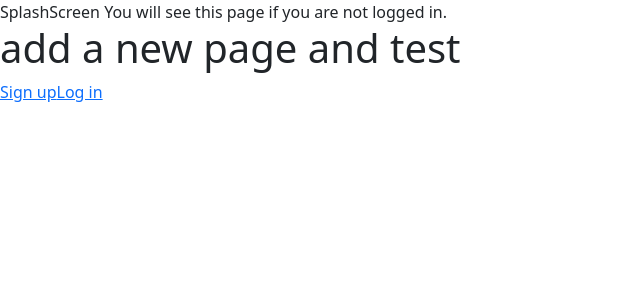
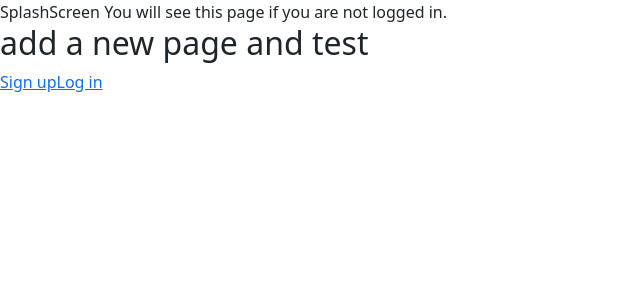
Before and after one commit to MICHAELMUNAVU83/greenr-frontend, a React (Create React App) app: page / in a window 1280 px wide. Shown: the top 300 px of the page, without its empty margins (0-640 px from the left). Built offline with nearby package versions, Linux system fonts and the light colour scheme; no server answers.

Commit message:
font size

```diff
--- a/src/Pages/SplashScreen.js
+++ b/src/Pages/SplashScreen.js
@@ -5,7 +5,7 @@ function SplashScreen() {
   return (
     <div>
       SplashScreen You will see this page if you are not logged in.
-    <h1> add a new page and test </h1>
+    <h2> add a new page and test </h2>
       <Link to="/signup">Sign up</Link>
       <Link to="/login">Log in</Link>
     </div>
```
